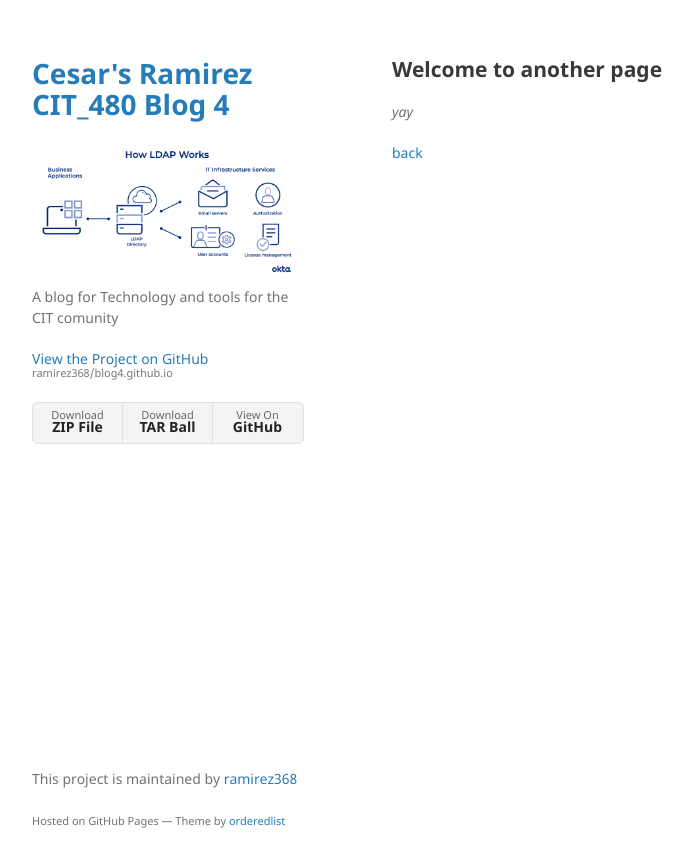
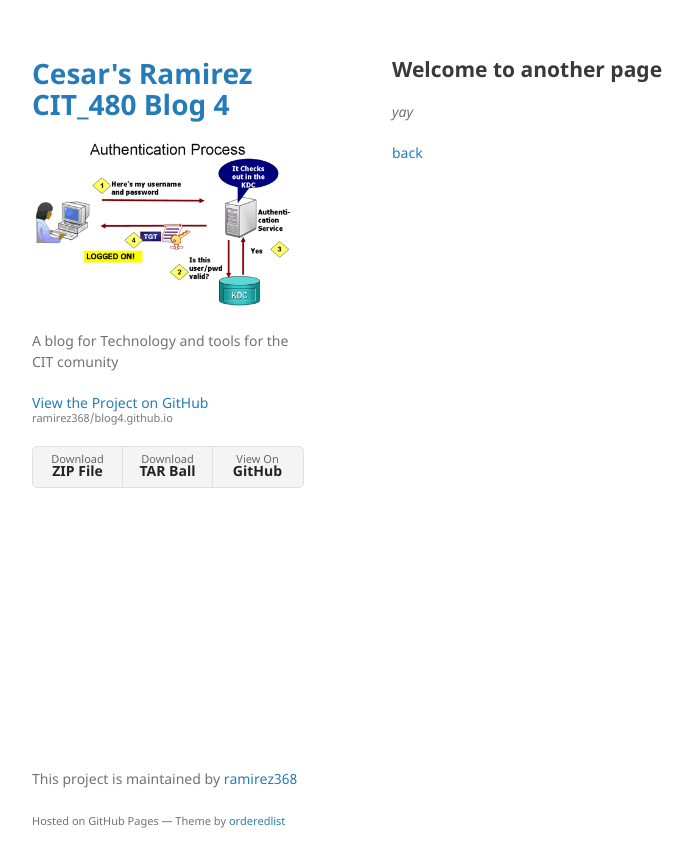
Before and after one commit to ramirez368/blog4.github.io, a Jekyll site: the page built from another-page.md, in a window 1280 px wide. Shown: the top 867 px of the page, without its empty margins (178-871 px from the left). Built offline with Jekyll 4.4.1, drawn with Linux system fonts in a browser that asks for light colours; our own code applies the rules of GitHub Pages for plain Markdown files.

Commit message:
Update _config.yml
images

```diff
--- a/_config.yml
+++ b/_config.yml
@@ -1,6 +1,6 @@
 title: Cesar's Ramirez CIT_480 Blog 4
 
-logo: /assets/img/how-ldap-works.png
+logo: /assets/img/kerberos.png
 description: A blog for Technology and tools for the CIT comunity
 show_downloads: true
 google_analytics:
```
